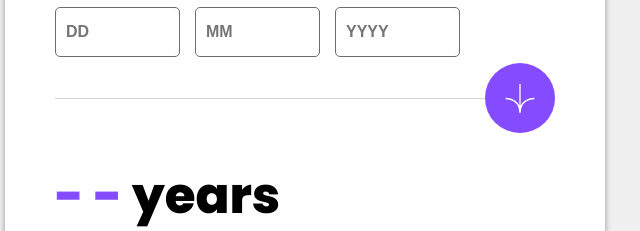
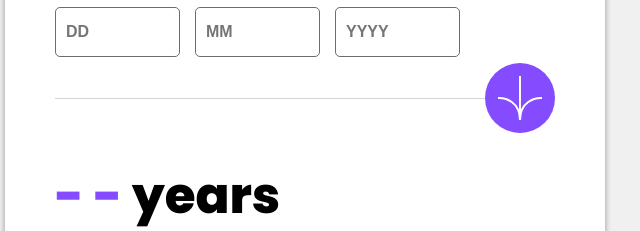
Before and after one commit to ArshiyaASM/age-calculator-app, a plain HTML site: page index.html in a window 1280 px wide. Shown: the part 221-452 px from the top of the page, 335-975 px from the left. Drawn offline with nearby package versions, Linux system fonts and the light colour scheme.

Commit message:
fix img load problem

```diff
--- a/index.html
+++ b/index.html
@@ -32,7 +32,7 @@
                 </div>
             </form>
             <div class="button">
-
+                <img src="img/icon-arrow.svg" alt="">
             </div>
         </div>
         <div class="bottom">
--- a/style.css
+++ b/style.css
@@ -76,10 +76,13 @@ body {
     background-color: hsl(259, 100%, 65%);
     position: absolute;
     border-radius: 50%;
-    background-image: url("img/icon-arrow.svg");
-    background-size: 30px;
-    background-position: center;
-    background-repeat: no-repeat;
+    display: flex;
+    justify-content: center;
+    align-items: center;
+    /* background-image: url("img/icon-arrow.svg"); */
+    /* background-size: 30px; */
+    /* background-position: center; */
+    /* background-repeat: no-repeat; */
     margin: auto;
     right: 0px;
     left: 0px;
```
